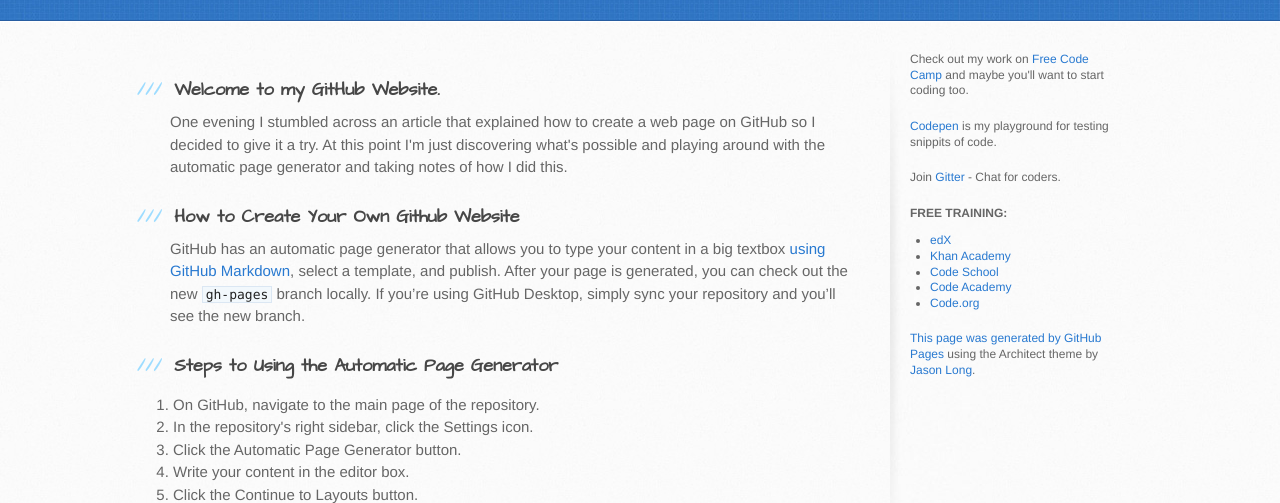
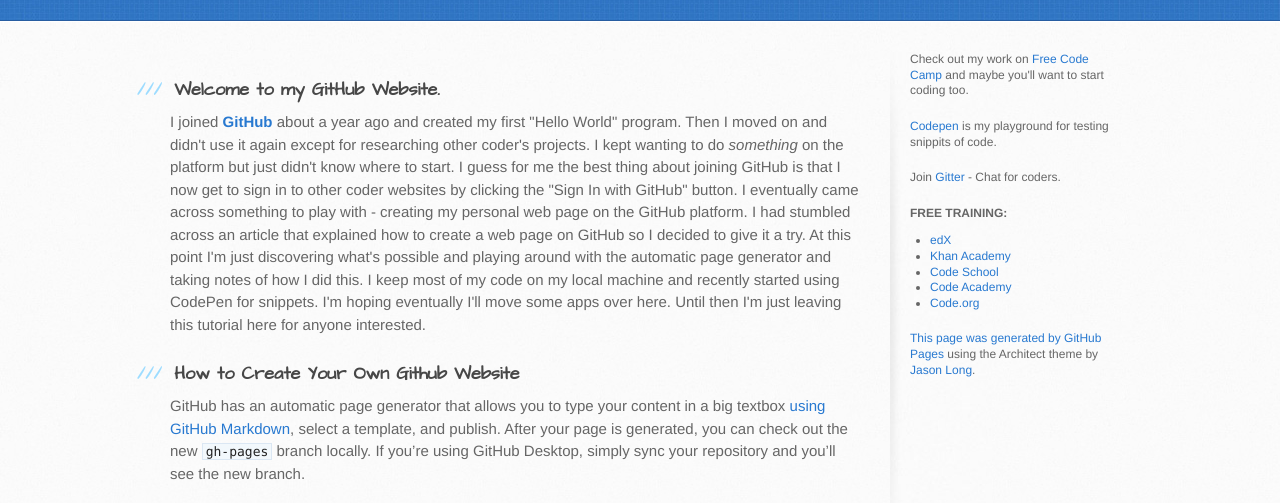
Before and after one commit to susanwinters214/ORGgithubio, a plain HTML site: page index.html in a window 1280 px wide. Shown: the part 252-755 px from the top of the page. Drawn offline with Linux system fonts and the light colour scheme.

Commit message:
index
changed text in top paragraph

```diff
--- a/index.html
+++ b/index.html
@@ -31,7 +31,12 @@
           <h3>
 <a id="welcome-to-my-github-website" class="anchor" href="#welcome-to-my-github-website" aria-hidden="true"><span class="octicon octicon-link"></span></a>Welcome to my GitHub Website.</h3>
 
-<p>One evening I stumbled across an article that explained how to create a web page on GitHub so I decided to give it a try. At this point I'm just discovering what's possible and playing around with the automatic page generator and taking notes of how I did this. </p>
+<p>I joined <a href="http://www.github.com" target="_blank"><strong>GitHub</strong></a> about a year ago and created my first "Hello World" program.  Then I moved on and didn't use it again except for researching other coder's projects.
+I kept wanting to do <i>something</i> on the platform but just didn't know where to start. I guess for me the best thing about joining GitHub is that I now
+get to sign in to other coder websites by clicking the "Sign In with GitHub" button. I eventually came across something to play with - creating
+my personal web page on the GitHub platform. I had stumbled across an article that explained how to create a web page on GitHub so I decided to give it a try.
+At this point I'm just discovering what's possible and playing around with the automatic page generator and taking notes of how I did this. I keep most of my code on my local machine and recently
+started using CodePen for snippets. I'm hoping eventually I'll move some apps over here. Until then I'm just leaving this tutorial here for anyone interested.</p>
 
 <h3>
 <a id="how-to-create-your-own-github-website" class="anchor" href="#how-to-create-your-own-github-website" aria-hidden="true"><span class="octicon octicon-link"></span></a>How to Create Your Own Github Website</h3>
```
